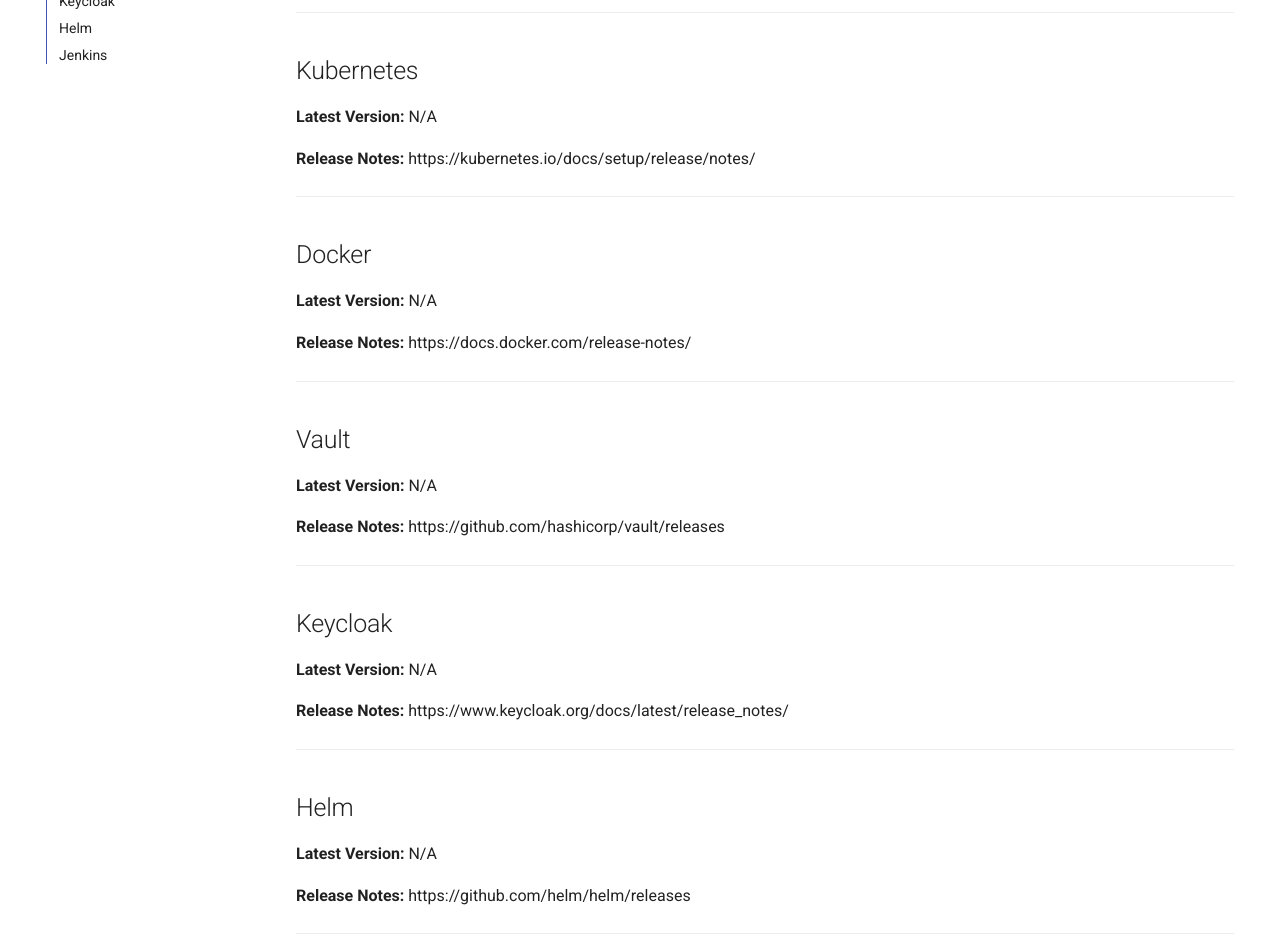
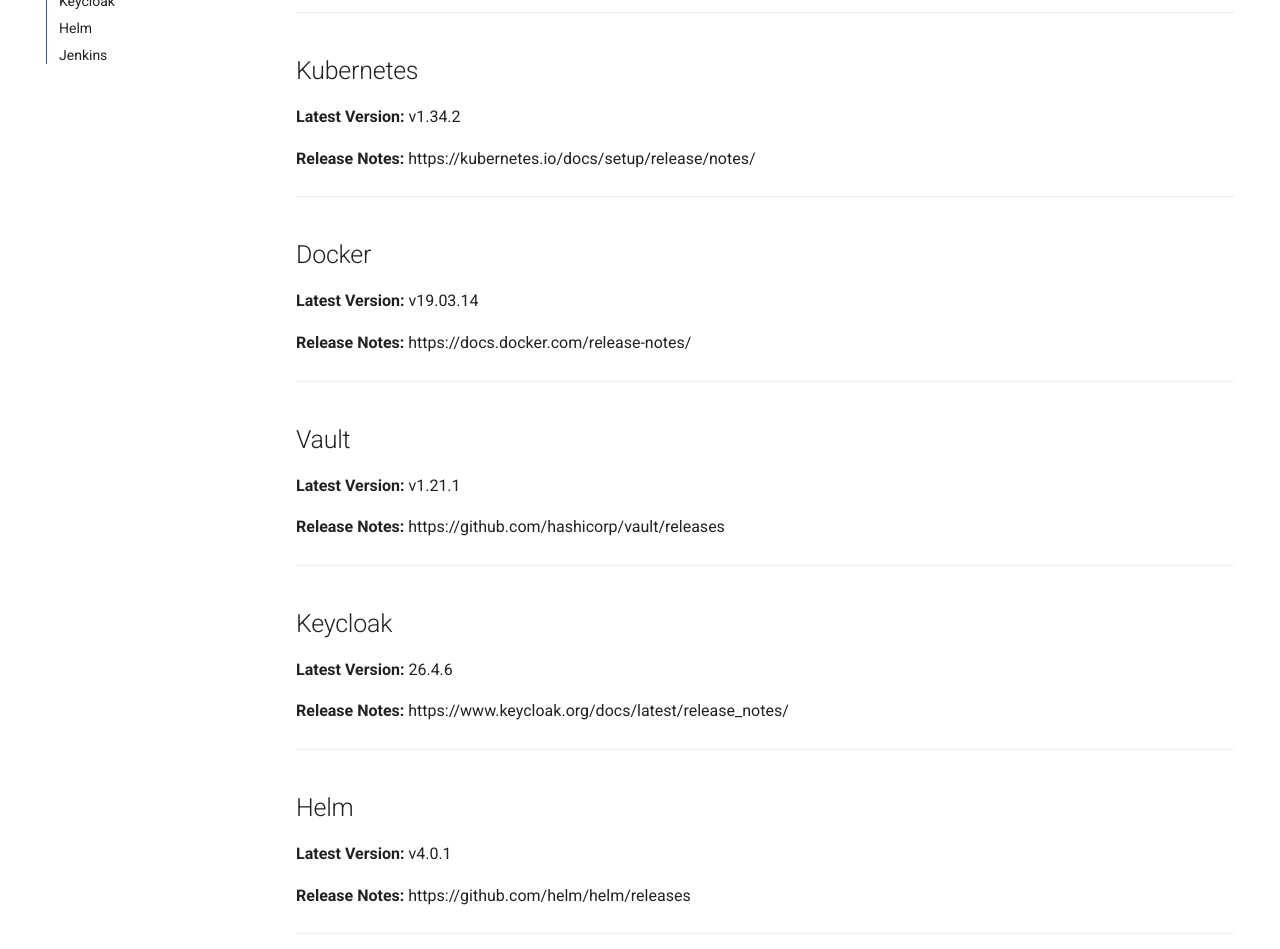
Before and after one commit to ayushpawar21/TechOpsConfigWiki, an MkDocs documentation site: the page built from docs/release.md, in a window 1280 px wide and 1400 px high. Shown: the part 266-1215 px from the top of the window. Built offline with MkDocs 1.6.1 and Material for MkDocs 9.7.7, drawn with Linux system fonts in a browser that asks for light colours; comment, search, counter and statistics services are not loaded.

Commit message:
Auto-update releases

```diff
--- a/docs/release.md
+++ b/docs/release.md
@@ -5,35 +5,35 @@ This page is updated automatically every day.
 ---
 
 ## Kubernetes
-**Latest Version:** N/A
+**Latest Version:** v1.34.2
 
 **Release Notes:** https://kubernetes.io/docs/setup/release/notes/
 
 ---
 
 ## Docker
-**Latest Version:** N/A
+**Latest Version:** v19.03.14
 
 **Release Notes:** https://docs.docker.com/release-notes/
 
 ---
 
 ## Vault
-**Latest Version:** N/A
+**Latest Version:** v1.21.1
 
 **Release Notes:** https://github.com/hashicorp/vault/releases
 
 ---
 
 ## Keycloak
-**Latest Version:** N/A
+**Latest Version:** 26.4.6
 
 **Release Notes:** https://www.keycloak.org/docs/latest/release_notes/
 
 ---
 
 ## Helm
-**Latest Version:** N/A
+**Latest Version:** v4.0.1
 
 **Release Notes:** https://github.com/helm/helm/releases
 
```
